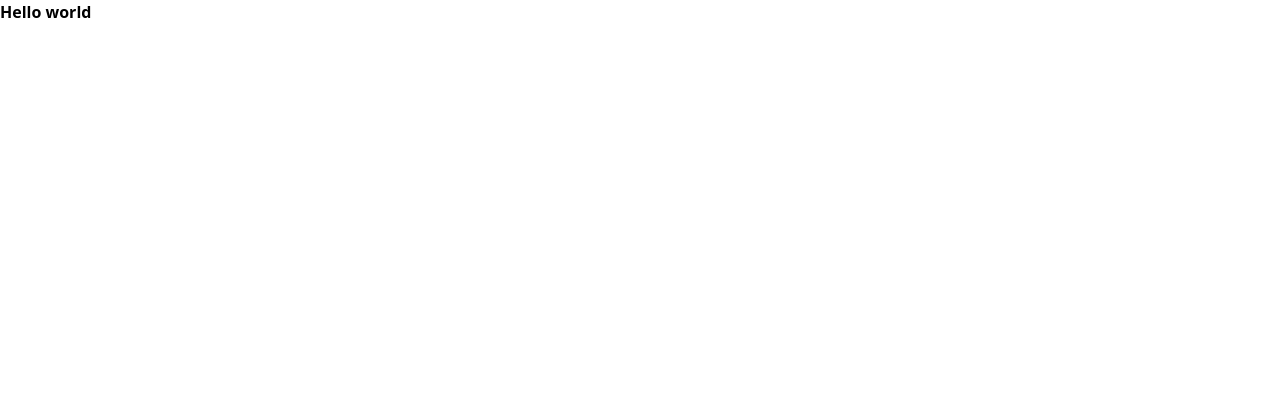
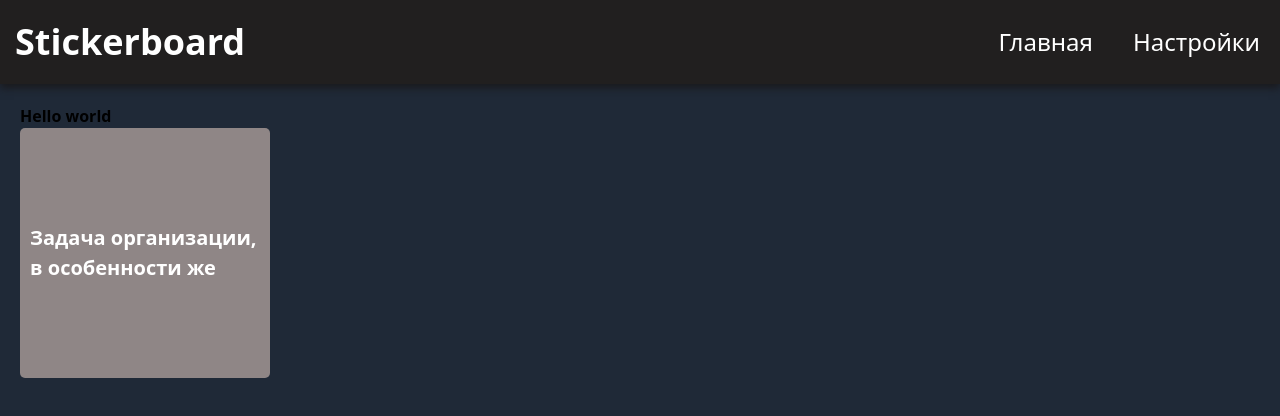
Before and after one commit to Voriskol/test-cardboard, a Nuxt app: page / in a window 1280 px wide. Shown: the top 416 px of the page. Built offline with nearby package versions, Linux system fonts and the light colour scheme.

Commit message:
added base styles

```diff
--- a/app.vue
+++ b/app.vue
@@ -1,3 +1,11 @@
 <template>
-  <NuxtPage />
+  <div>
+    <NuxtLayout>
+      <NuxtPage />
+    </NuxtLayout>
+  </div>
 </template>
+
+<style scoped lang="scss">
+
+</style>
--- /dev/null
+++ b/src/components/AppCard.vue
@@ -0,0 +1,43 @@
+<template>
+  <article class="stickerCard">
+    <p>Задача организации, в особенности же</p>
+  </article>
+</template>
+
+<style scoped lang="scss">
+.stickerCard {
+  display: flex;
+  align-items: center;
+  justify-content: center;
+  width: 250px;
+  height: 250px;
+  padding: 20px 10px;
+  border-radius: 5px;
+  background-color: rgb(143, 134, 134);
+  overflow: auto;
+  overflow-wrap: anywhere;
+
+  p {
+    color: white;
+    font-size: 20px;
+    font-weight: 700;
+  }
+}
+
+::-webkit-scrollbar {
+  width: 3px;
+}
+/* Track */
+::-webkit-scrollbar-track {
+  -webkit-box-shadow: inset 0 0 6px rgba(0, 0, 0, 0.3);
+  -webkit-border-radius: 10px;
+  border-radius: 10px;
+}
+/* Handle */
+::-webkit-scrollbar-thumb {
+  -webkit-border-radius: 10px;
+  border-radius: 10px;
+  background-color: rgb(68, 68, 175);
+  -webkit-box-shadow: inset 0 0 6px rgba(0, 0, 0, 0.5);
+}
+</style>
--- /dev/null
+++ b/src/components/AppHeader.vue
@@ -0,0 +1,49 @@
+<template>
+  <header class="header">
+    <h1 class="header__title">Stickerboard</h1>
+    <nav class="navigation">
+      <ul>
+        <li><NuxtLink to="/">Главная</NuxtLink></li>
+        <li><NuxtLink to="/settings">Настройки</NuxtLink></li>
+      </ul>
+    </nav>
+  </header>
+</template>
+
+<style scoped lang="scss">
+.header {
+  display: flex;
+  justify-content: space-between;
+  align-items: center;
+  padding: 15px;
+  background-color: rgb(33, 31, 31);
+  color: white;
+  -webkit-box-shadow: 0px 4px 8px 0px rgb(26, 25, 28);
+  -moz-box-shadow: 0px 4px 8px 0px rgb(26, 25, 28);
+  box-shadow: 0px 4px 8px 0px rgb(26, 25, 28);
+
+  .header__title {
+    font-weight: bold;
+    font-size: 36px;
+  }
+}
+
+.navigation {
+  ul {
+    display: flex;
+    gap: 30px;
+  }
+
+  li {
+    font-size: 24px;
+    font-weight: 500;
+    padding: 5px;
+    transition: all 0.3s;
+    border-radius: 10px;
+
+    &:hover {
+      background-color: rgb(68, 68, 175);
+    }
+  }
+}
+</style>
--- /dev/null
+++ b/src/layouts/default.vue
@@ -0,0 +1,8 @@
+<template>
+  <div class="bg-gray-800 h-screen">
+    <AppHeader />
+    <div class="p-5">
+      <slot />
+    </div>
+  </div>
+</template>
--- a/src/pages/index.vue
+++ b/src/pages/index.vue
@@ -1,3 +1,4 @@
 <template>
   <h1 class="font-bold">Hello world</h1>
+  <AppCard />
 </template>
--- /dev/null
+++ b/src/pages/settings.vue
@@ -0,0 +1,3 @@
+<template>
+  <h1>Settings</h1>
+</template>
```
